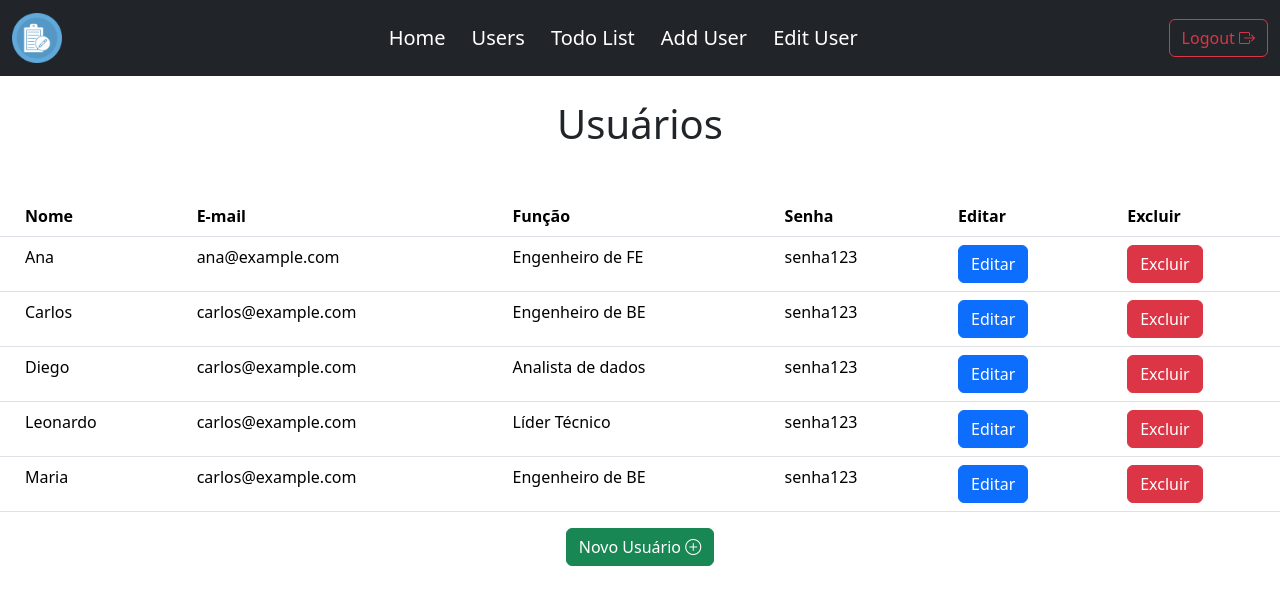
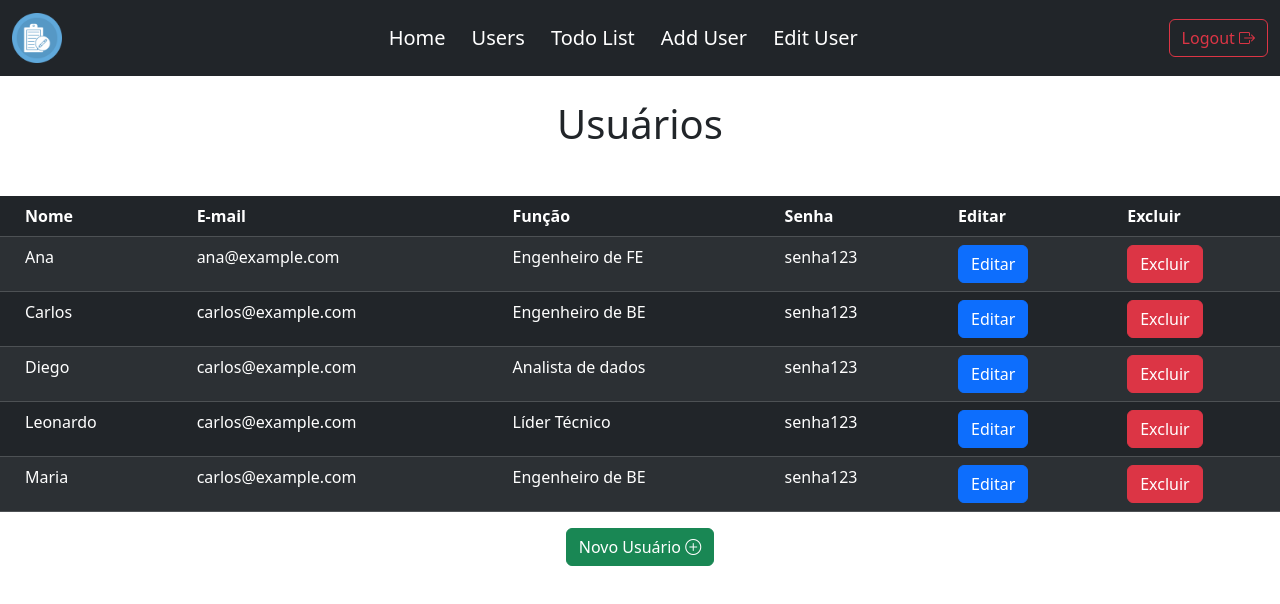
Before and after one commit to leorossiio/crud-app-ac2, an Angular app in the folder Frontend/crud-app/: page /app/users in a window 1280 px wide. Shown: the top 604 px of the page. Built offline with nearby package versions, Linux system fonts and the light colour scheme.

Commit message:
style: adiciona table-dark para a tabela de usuarios

```diff
--- a/Frontend/crud-app/src/app/pages/home/components/users/users.component.html
+++ b/Frontend/crud-app/src/app/pages/home/components/users/users.component.html
@@ -1,7 +1,6 @@
 <h1 class="text-center mt-4 mb-5">Usuários</h1>
 
-<table class="table">
-
+<table class="table table-striped table-dark">
   <thead>
     <tr>
       <th>Nome</th>
```
